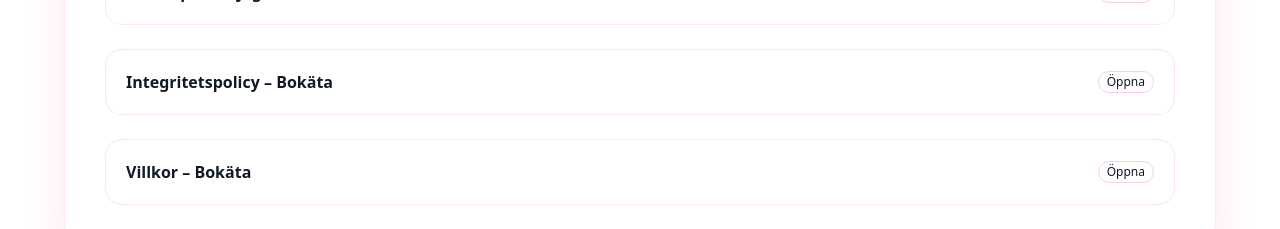
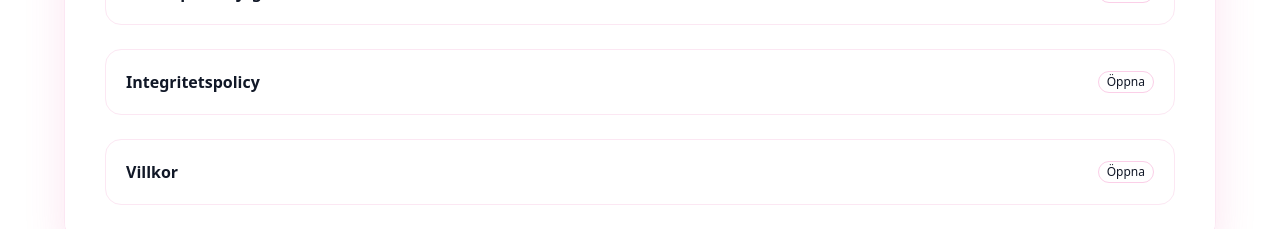
Before and after one commit to zebastianbt-ui/Derni-re-version-Bokata, a React (Vite) app: page / in a window 1280 px wide. Shown: the part 4110-4339 px from the top of the page. Built offline with nearby package versions, Linux system fonts and the light colour scheme; no server answers.

Commit message:
Limit periods to current year and simplify FAQ titles

```diff
--- a/src/pages/DashboardPage.tsx
+++ b/src/pages/DashboardPage.tsx
@@ -207,7 +207,7 @@ const uid = () => Math.random().toString(36).slice(2, 10);
 const toIsoDate = (d: Date) => `${d.getFullYear()}-${pad2(d.getMonth() + 1)}-${pad2(d.getDate())}`;
 const defaultPeriodRange = () => {
   const y = new Date().getFullYear();
-  return { from: `${y}-01-01`, to: `${y + 1}-12-31` };
+  return { from: `${y}-01-01`, to: `${y}-12-31` };
 };
 const makeHoursPeriod = (days: Record<DayName, { closed: boolean; open: string; close: string }>, from?: string, to?: string): HoursPeriod => {
   const range = defaultPeriodRange();
--- a/src/pages/LandingPage.tsx
+++ b/src/pages/LandingPage.tsx
@@ -215,7 +215,7 @@ export default function Page() {
               <Faq q="Hur anpassar jag AI:n?" a="Du förkonfigurerar svar, meny, sittningar och policy. AI:n följer dina regler och kan eskalera till människa." />
               <Faq
                 id="integritet"
-                q="Integritetspolicy – Bokäta"
+                q="Integritetspolicy"
                 a={
                   <div className="space-y-3 text-gray-700">
                     <p><span className="font-semibold text-gray-900">Kort version:</span> Vi använder bara uppgifter som behövs för att leverera bokningar och svara gäster. Kontakt: bokata.ab@gmail.com.</p>
@@ -226,7 +226,7 @@ export default function Page() {
               />
               <Faq
                 id="villkor"
-                q="Villkor – Bokäta"
+                q="Villkor"
                 a={
                   <div className="space-y-3 text-gray-700">
                     <div>
```
